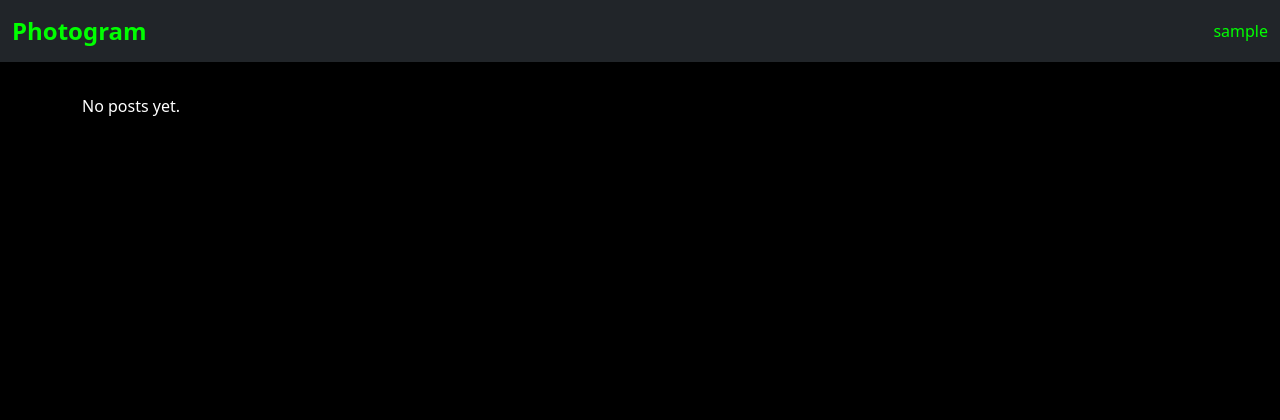
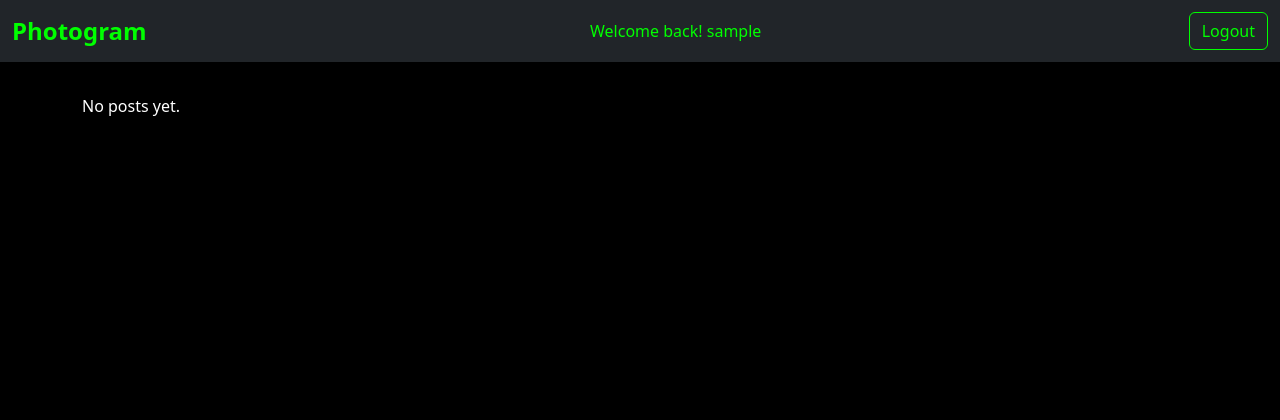
Before and after one commit to dharshan-kumarj/Photogram, a PHP site: page /_pages/Dashboard.php in a window 1280 px wide. Shown: the top 420 px of the page. Run offline with PHP 8.4, Linux system fonts and the light colour scheme; the visitor is signed in with stand-in values (Sample User, id 1); data that the repository does not hold is empty.

Commit message:
updated Dashboard

```diff
--- a/_pages/Dashboard.php
+++ b/_pages/Dashboard.php
@@ -137,6 +137,15 @@ $result = $conn->query($sql);
             border-color: #00cc00;
             color: #000;
         }
+        .btn-login {
+            background-color: transparent;
+            border: 1px solid #00ff00;
+            color: #00ff00;
+        }
+        .btn-login:hover {
+            background-color: #00ff00;
+            color: #000;
+        }
         .card-text {
     height: auto; /* Remove fixed height */
     color: #fff; /* Ensure text is white */
@@ -173,9 +182,12 @@ $result = $conn->query($sql);
     <nav class="navbar navbar-expand-lg navbar-dark bg-dark">
         <div class="container-fluid">
             <a class="navbar-brand" href="#">Photogram</a>
-            <span class="navbar-text">
-                <?php echo htmlspecialchars($_SESSION["username"]); ?>
+            <span class="navbar-text text-end">
+                <?php echo "Welcome back! ".htmlspecialchars($_SESSION["username"]); ?>
             </span>
+            <div class="">
+                <a href="Login.php" class="btn btn-login">Logout</a>
+            </div>
         </div>
     </nav>
 
```
